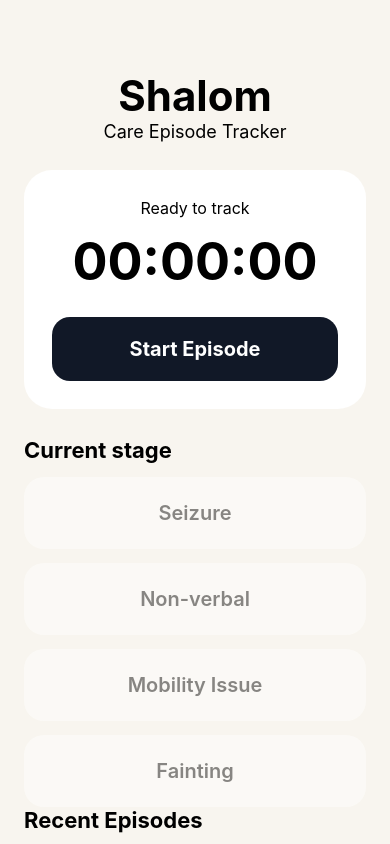
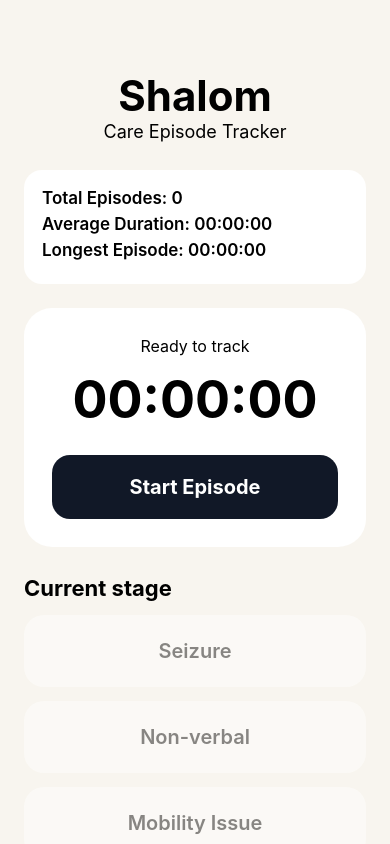
Before and after one commit to JoshauDerival/Shalom, a React Native app: screen / in a window 390 px wide. Built offline with nearby package versions, Linux system fonts and the light colour scheme.

Commit message:
added an status

```diff
--- a/App.js
+++ b/App.js
@@ -12,6 +12,7 @@ import {
   View,
   Alert,
 } from 'react-native';
+
 
 const STAGES = [
   { key: 'seizure', label: 'Seizure' },
@@ -113,6 +114,22 @@ export default function App() {
   const selectedEpisode = episodes.find(
     (episode) => episode.id === selectedEpisodeId
   );
+
+const totalEpisodes = episodes.length;
+
+const averageDuration =
+  totalEpisodes === 0
+    ? 0
+    : Math.floor(
+        episodes.reduce((sum, episode) => sum + episode.durationSeconds, 0) /
+          totalEpisodes
+      );
+
+const longestEpisode =
+  totalEpisodes === 0
+    ? 0
+    : Math.max(...episodes.map((episode) => episode.durationSeconds));
+
 
   useEffect(() => {
     const interval = setInterval(() => {
@@ -373,6 +390,16 @@ if (selectedEpisode) {
       <Text style={styles.title}>Shalom</Text>
       <Text style={styles.subtitle}>Care Episode Tracker</Text>
 
+     <View style={styles.summaryCard}>
+  <Text style={styles.summaryText}>Total Episodes: {totalEpisodes}</Text>
+  <Text style={styles.summaryText}>
+    Average Duration: {formatTime(averageDuration)}
+  </Text>
+  <Text style={styles.summaryText}>
+    Longest Episode: {formatTime(longestEpisode)}
+  </Text>
+</View>
+
       <View style={styles.timerCard}>
         <Text style={styles.label}>
           {isTracking ? 'Episode in progress' : 'Ready to track'}
@@ -629,4 +656,15 @@ shareButtonText: {
   fontSize: 18,
   fontWeight: '700',
 },
+	summaryCard: {
+  backgroundColor: 'white',
+  borderRadius: 18,
+  padding: 18,
+  marginBottom: 24,
+},
+summaryText: {
+  fontSize: 17,
+  fontWeight: '600',
+  marginBottom: 6,
+},
 });
```
